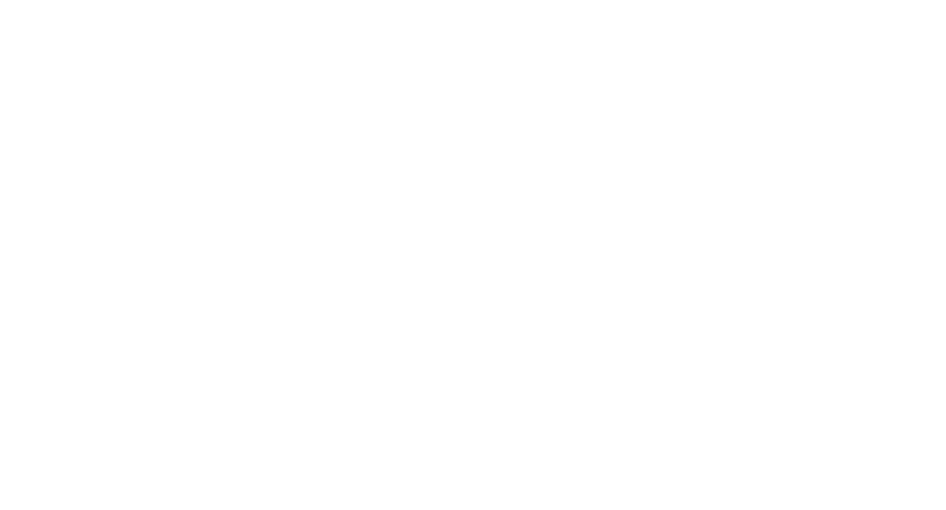
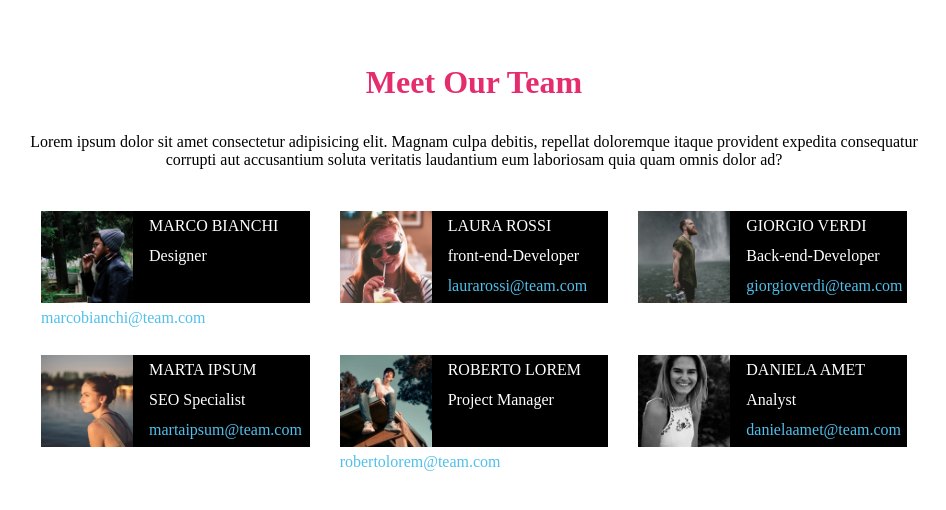
Before and after one commit to Daniele-Taullaraj/html-css-float-cards, a plain HTML site: page index.html in a window 1280 px wide. Shown: the whole page, without its empty margins (166-1112 px from the left). Drawn offline with Linux system fonts and the light colour scheme.

```diff
--- a/index.html
+++ b/index.html
@@ -4,25 +4,164 @@
 <head>
     <meta charset="UTF-8">
     <meta name="viewport" content="width=device-width, initial-scale=1.0">
+    <link rel="stylesheet" href="style.css">
     <title>Float Cards</title>
 </head>
 
 <body>
-
     <!-- titolo -->
     <header>
-
+        <h1 id="titolo">Meet Our Team</h1>
     </header>
     <!-- fine header -->
 
     <!-- testo -->
     <main>
-
+        <p id="testo">Lorem ipsum dolor sit amet consectetur adipisicing elit. Magnam culpa debitis, repellat doloremque
+            itaque
+            provident expedita consequatur corrupti aut accusantium soluta veritatis laudantium eum laboriosam quia quam
+            omnis dolor ad?</p>
     </main>
     <!-- fine main -->
 
     <!-- 6 cards -->
     <footer>
+
+        <!-- divido in sezioni di 3 cards per linea-->
+        <div class="tre-cards clearfix">
+
+            <!-- suddivido la larghezza totale in 3 spazi uguali -->
+            <div class="contenitore-cards float-left">
+                <!-- contenitore cards -->
+                <div class="cards clearfix">
+                    <!-- foto card -->
+                    <div class="img-cards float-left">
+                        <img src="./img/male1.png" alt="Marco">
+                    </div>
+                    <!-- info card -->
+                    <div class="info-cards">
+                        <p class="nome">MARCO BIANCHI</p>
+                        <p class="qualifica">Designer</p>
+                        <p class="email">marcobianchi@team.com</p>
+                    </div>
+
+                </div>
+
+            </div>
+
+
+            <!-- suddivido la larghezza totale in 3 spazi uguali -->
+            <div class="contenitore-cards float-left">
+                <!-- contenitore cards -->
+                <div class="cards clearfix">
+                    <!-- foto card -->
+                    <div class="img-cards float-left">
+                        <img src="./img/female1.png" alt="Laura">
+                    </div>
+                    <!-- info card -->
+                    <div class="info-cards">
+                        <p class="nome">LAURA ROSSI</p>
+                        <p class="qualifica">front-end-Developer</p>
+                        <p class="email">laurarossi@team.com</p>
+                    </div>
+
+                </div>
+
+            </div>
+
+
+            <!-- suddivido la larghezza totale in 3 spazi uguali -->
+            <div class="contenitore-cards float-left">
+                <!-- contenitore cards -->
+                <div class="cards clearfix">
+                    <!-- foto card -->
+                    <div class="img-cards float-left">
+                        <img src="./img/male2.png" alt="Giorgio">
+                    </div>
+                    <!-- info card -->
+                    <div class="info-cards">
+                        <p class="nome">GIORGIO VERDI</p>
+                        <p class="qualifica">Back-end-Developer</p>
+                        <p class="email">giorgioverdi@team.com</p>
+                    </div>
+
+                </div>
+
+            </div>
+
+        </div>
+
+        <!-- divido in sezioni di 3 cards per linea-->
+        <div class="tre-cards clearfix">
+
+            <!-- suddivido la larghezza totale in 3 spazi uguali -->
+            <div class="contenitore-cards float-left">
+                <!-- contenitore cards -->
+                <div class="cards clearfix">
+                    <!-- foto card -->
+                    <div class="img-cards float-left">
+                        <img src="./img/female2.png" alt="Marco">
+                    </div>
+                    <!-- info card -->
+                    <div class="info-cards">
+                        <p class="nome">MARTA IPSUM</p>
+                        <p class="qualifica">SEO Specialist</p>
+                        <p class="email">martaipsum@team.com</p>
+                    </div>
+
+                </div>
+
+            </div>
+
+
+            <!-- suddivido la larghezza totale in 3 spazi uguali -->
+            <div class="contenitore-cards float-left">
+                <!-- contenitore cards -->
+                <div class="cards clearfix">
+                    <!-- foto card -->
+                    <div class="img-cards float-left">
+                        <img src="./img/male3.png" alt="Laura">
+                    </div>
+                    <!-- info card -->
+                    <div class="info-cards">
+                        <p class="nome">ROBERTO LOREM</p>
+                        <p class="qualifica">Project Manager</p>
+                        <p class="email">robertolorem@team.com</p>
+                    </div>
+
+                </div>
+
+            </div>
+
+
+            <!-- suddivido la larghezza totale in 3 spazi uguali -->
+            <div class="contenitore-cards float-left">
+                <!-- contenitore cards -->
+                <div class="cards clearfix">
+                    <!-- foto card -->
+                    <div class="img-cards float-left">
+                        <img src="./img/female3.png" alt="Giorgio">
+                    </div>
+                    <!-- info card -->
+                    <div class="info-cards">
+                        <p class="nome">DANIELA AMET</p>
+                        <p class="qualifica">Analyst</p>
+                        <p class="email">danielaamet@team.com</p>
+                    </div>
+
+                </div>
+
+            </div>
+
+        </div>
+
+
+
+
+
+
+
+
 
     </footer>
     <!-- fine footer -->
--- a/style.css
+++ b/style.css
@@ -0,0 +1,70 @@
+* {
+    margin: 0;
+    padding: 0;
+    box-sizing: border-box;
+}
+
+body {
+    width: 70%;
+    margin: auto;
+}
+
+.float-left {
+    float: left;
+}
+
+.clearfix::after {
+    content: "";
+    clear: both;
+    display: block;
+}
+
+/* style header+main */
+#titolo,
+#testo {
+    text-align: center;
+    margin-top: 2em;
+}
+
+#titolo {
+    color: #E52D6D;
+}
+
+/* ++++++++++++ */
+
+/* style cards */
+
+.contenitore-cards {
+    width: calc(100% / 3);
+    height: 7em;
+    padding: 10px 15px;
+}
+
+.cards {
+    width: 100%;
+    height: 100%;
+    background-color: black;
+}
+
+.img-cards {
+    height: 100%;
+    margin-right: 1em;
+}
+
+img {
+    height: 100%;
+}
+
+.info-cards {
+    height: 100%;
+    line-height: 30px;
+    color: white;
+}
+
+.email {
+    color: #50C0EB;
+}
+
+.tre-cards {
+    margin-top: 2em;
+}
```
